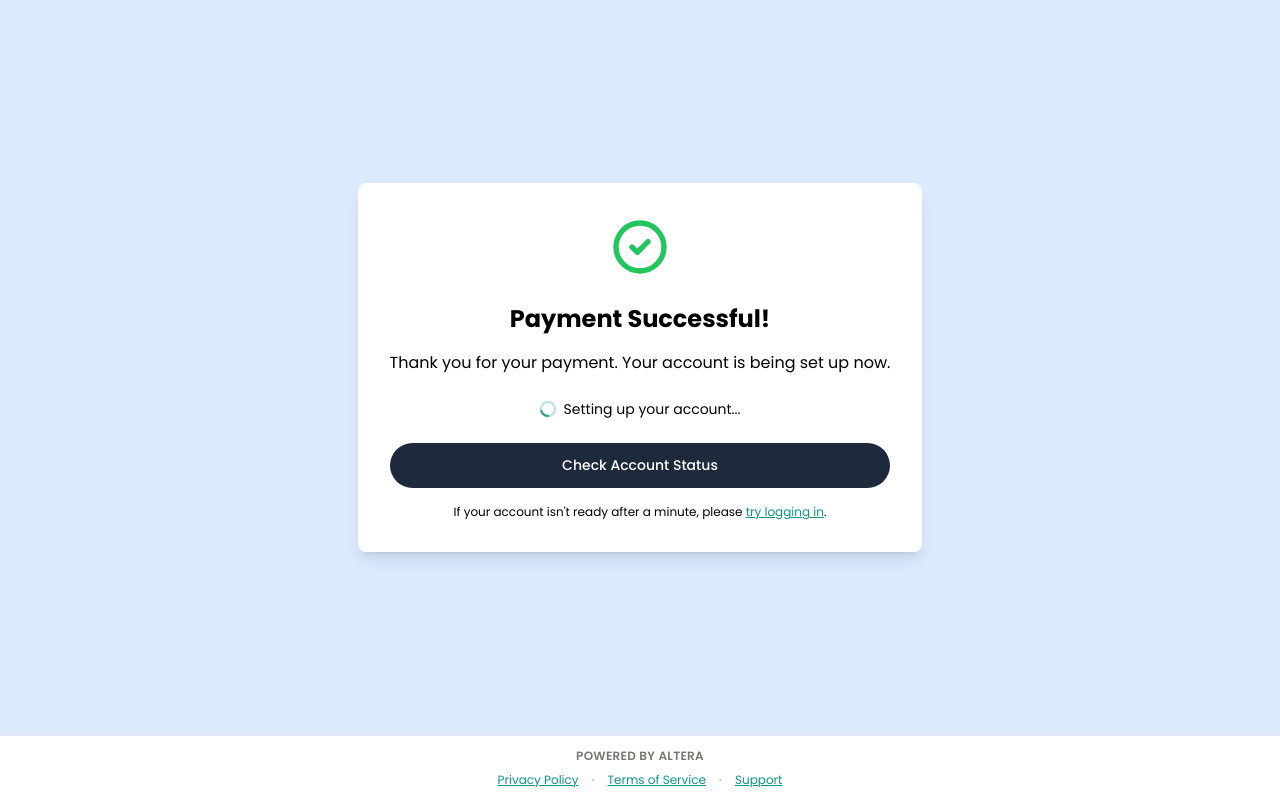
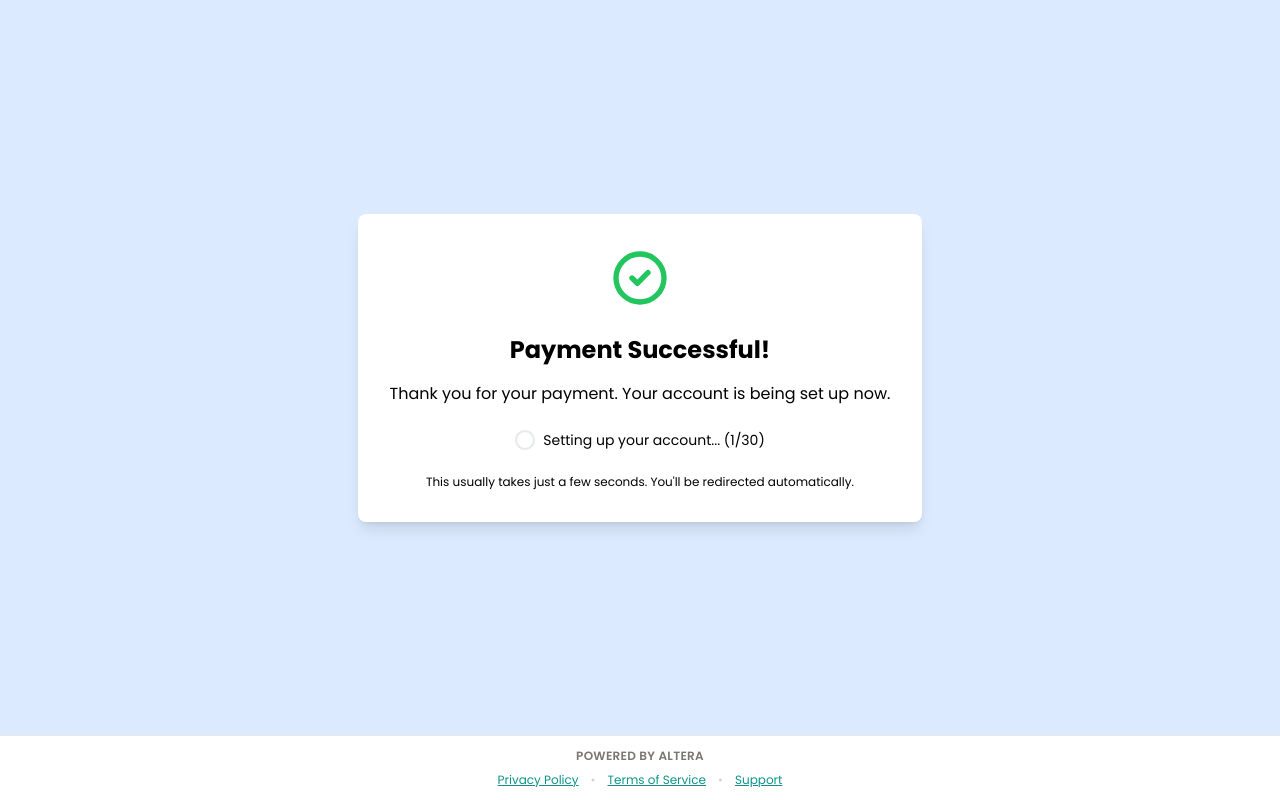
Before and after one commit to nworley97/resume-audit-sandbox, a Flask app: template templates/billing/payment_success.html in a window 1280 px wide. Run offline with Flask 3, Linux system fonts and the light colour scheme; the template is opened without the code that fills it, so the values that code supplies are empty; style sheets or scripts are compiled from the project's sources.

Commit message:
adding payments

```diff
--- a/billing_routes.py
+++ b/billing_routes.py
@@ -168,14 +168,20 @@ def signup():
 
         # Get Stripe payment link for paid plans
         from stripe_config import get_payment_link
+        from urllib.parse import quote
+
         payment_link = get_payment_link(plan_tier, billing_cycle)
 
         if not payment_link:
             flash('Payment link not configured for this plan. Please contact support.', 'error')
             return redirect(url_for('billing.signup'))
 
+        # Prefill email in Stripe payment link to ensure webhook can match the pending signup
+        # Stripe Payment Links support ?prefilled_email= parameter
+        payment_link_with_email = f"{payment_link}?prefilled_email={quote(email)}"
+
         # Redirect to Stripe payment link
-        return redirect(payment_link)
+        return redirect(payment_link_with_email)
 
     # Pre-select plan from query param
     selected_plan = request.args.get('plan', 'starter')
@@ -434,6 +440,45 @@ def payment_cancel():
     session.pop('signup_data', None)
     flash('Payment was canceled. Please try again when ready.', 'info')
     return redirect(url_for('billing.signup'))
+
+
+@billing_bp.route('/api/check-account-status')
+def check_account_status():
+    """
+    API endpoint to check if account has been created after Stripe payment.
+    Used by payment_success page to poll for account creation.
+    """
+    signup_data = session.get('signup_data')
+    if not signup_data:
+        return jsonify({'account_created': False, 'error': 'No signup session'})
+
+    email = signup_data.get('email', '').lower()
+    if not email:
+        return jsonify({'account_created': False, 'error': 'No email in session'})
+
+    db = SessionLocal()
+    try:
+        user = db.query(User).filter(User.username == email).first()
+        if user:
+            # Account was created! Auto-login the user
+            login_user(user)
+            session.pop('signup_data', None)
+
+            tenant = db.query(Tenant).filter(Tenant.id == user.tenant_id).first()
+            tenant_slug = tenant.slug if tenant else ''
+
+            if tenant:
+                session['tenant_slug'] = tenant.slug
+
+            return jsonify({
+                'account_created': True,
+                'redirect_url': url_for('recruiter', tenant=tenant_slug),
+                'message': 'Account created successfully!'
+            })
+        else:
+            return jsonify({'account_created': False})
+    finally:
+        db.close()
 
 
 @billing_bp.route('/enterprise')
--- a/templates/billing/payment_success.html
+++ b/templates/billing/payment_success.html
@@ -4,15 +4,15 @@
 {% block content %}
 <div class="max-w-2xl mx-auto px-4 py-12">
   <div class="bg-white rounded-lg shadow-lg p-8 text-center">
-    <div class="mb-6">
+    <div class="mb-6" id="status-icon">
       <svg class="w-16 h-16 mx-auto text-green-500" fill="none" stroke="currentColor" viewBox="0 0 24 24">
         <path stroke-linecap="round" stroke-linejoin="round" stroke-width="2" d="M9 12l2 2 4-4m6 2a9 9 0 11-18 0 9 9 0 0118 0z"></path>
       </svg>
     </div>
 
-    <h1 class="text-2xl font-bold text-slate-900 mb-4">Payment Successful!</h1>
+    <h1 class="text-2xl font-bold text-slate-900 mb-4" id="page-title">Payment Successful!</h1>
 
-    <p class="text-slate-600 mb-6">
+    <p class="text-slate-600 mb-6" id="page-subtitle">
       Thank you for your payment. Your account is being set up now.
     </p>
 
@@ -24,19 +24,34 @@
     </div>
     {% endif %}
 
-    <div id="status-message" class="text-sm text-slate-500 mb-6">
-      <div id="loading-indicator" class="flex items-center justify-center gap-2">
-        <div class="w-4 h-4 border-2 border-primary/30 border-t-primary rounded-full animate-spin"></div>
-        <span>Setting up your account...</span>
+    <div id="loading-area" class="mb-6">
+      <div class="flex items-center justify-center gap-2 text-sm text-slate-500">
+        <div class="w-5 h-5 border-2 border-slate-300 border-t-slate-600 rounded-full animate-spin"></div>
+        <span id="status-message">Setting up your account...</span>
       </div>
     </div>
 
-    <a href="{{ url_for('billing.payment_success') }}" class="btn-primary inline-block" id="continue-btn">
-      Check Account Status
-    </a>
+    <div id="success-area" class="hidden mb-6">
+      <p class="text-green-600 font-medium mb-4">Your account is ready! Redirecting you now...</p>
+      <a href="#" id="redirect-link" class="inline-block bg-slate-900 text-white px-6 py-3 rounded-lg font-medium hover:bg-slate-800 transition-colors">
+        Go to Dashboard
+      </a>
+    </div>
 
-    <p class="text-xs text-slate-400 mt-4">
-      If your account isn't ready after a minute, please <a href="{{ url_for('login') }}" class="text-primary underline">try logging in</a>.
+    <div id="error-area" class="hidden mb-6">
+      <p class="text-amber-600 mb-4">Account setup is taking longer than expected.</p>
+      <div class="flex flex-col gap-2">
+        <a href="{{ url_for('login') }}" class="inline-block bg-slate-900 text-white px-6 py-3 rounded-lg font-medium hover:bg-slate-800 transition-colors">
+          Try Logging In
+        </a>
+        <button onclick="startPolling()" class="text-sm text-slate-500 underline hover:text-slate-700">
+          Check again
+        </button>
+      </div>
+    </div>
+
+    <p class="text-xs text-slate-400 mt-4" id="help-text">
+      This usually takes just a few seconds. You'll be redirected automatically.
     </p>
   </div>
 </div>
@@ -44,25 +59,78 @@
 
 {% block scripts %}
 <script>
-// Auto-refresh the page every 3 seconds to check if account was created
 (function() {
+  let pollInterval;
   let attempts = 0;
-  const maxAttempts = 20; // Stop after ~60 seconds
+  const maxAttempts = 30; // Poll for ~90 seconds (30 attempts * 3 seconds)
 
-  function checkStatus() {
-    attempts++;
-    if (attempts >= maxAttempts) {
-      document.getElementById('loading-indicator').innerHTML =
-        '<span>Account setup is taking longer than expected. Please try logging in.</span>';
-      return;
-    }
-    // Reload the page - server will redirect if account is ready
-    setTimeout(function() {
-      window.location.reload();
-    }, 3000);
+  function updateStatus(message) {
+    document.getElementById('status-message').textContent = message;
   }
 
-  checkStatus();
+  function showSuccess(redirectUrl) {
+    document.getElementById('loading-area').classList.add('hidden');
+    document.getElementById('success-area').classList.remove('hidden');
+    document.getElementById('help-text').classList.add('hidden');
+    document.getElementById('redirect-link').href = redirectUrl;
+    document.getElementById('page-subtitle').textContent = 'Your account has been created successfully!';
+
+    // Auto-redirect after 1.5 seconds
+    setTimeout(function() {
+      window.location.href = redirectUrl;
+    }, 1500);
+  }
+
+  function showError() {
+    document.getElementById('loading-area').classList.add('hidden');
+    document.getElementById('error-area').classList.remove('hidden');
+    document.getElementById('help-text').textContent = 'Please check your email for login instructions, or contact support if you need help.';
+  }
+
+  function checkAccountStatus() {
+    fetch('{{ url_for("billing.check_account_status") }}')
+      .then(function(response) { return response.json(); })
+      .then(function(data) {
+        if (data.account_created) {
+          // Success! Stop polling and show success
+          clearInterval(pollInterval);
+          showSuccess(data.redirect_url || '{{ url_for("login") }}');
+        } else {
+          // Account not ready yet
+          attempts++;
+          updateStatus('Setting up your account... (' + attempts + '/' + maxAttempts + ')');
+
+          if (attempts >= maxAttempts) {
+            clearInterval(pollInterval);
+            showError();
+          }
+        }
+      })
+      .catch(function(error) {
+        console.error('Error checking account status:', error);
+        attempts++;
+        if (attempts >= maxAttempts) {
+          clearInterval(pollInterval);
+          showError();
+        }
+      });
+  }
+
+  window.startPolling = function() {
+    // Reset state
+    attempts = 0;
+    document.getElementById('loading-area').classList.remove('hidden');
+    document.getElementById('error-area').classList.add('hidden');
+    document.getElementById('success-area').classList.add('hidden');
+    updateStatus('Checking account status...');
+
+    // Start polling
+    checkAccountStatus(); // Check immediately
+    pollInterval = setInterval(checkAccountStatus, 3000); // Then every 3 seconds
+  };
+
+  // Start polling on page load
+  startPolling();
 })();
 </script>
 {% endblock %}
```
